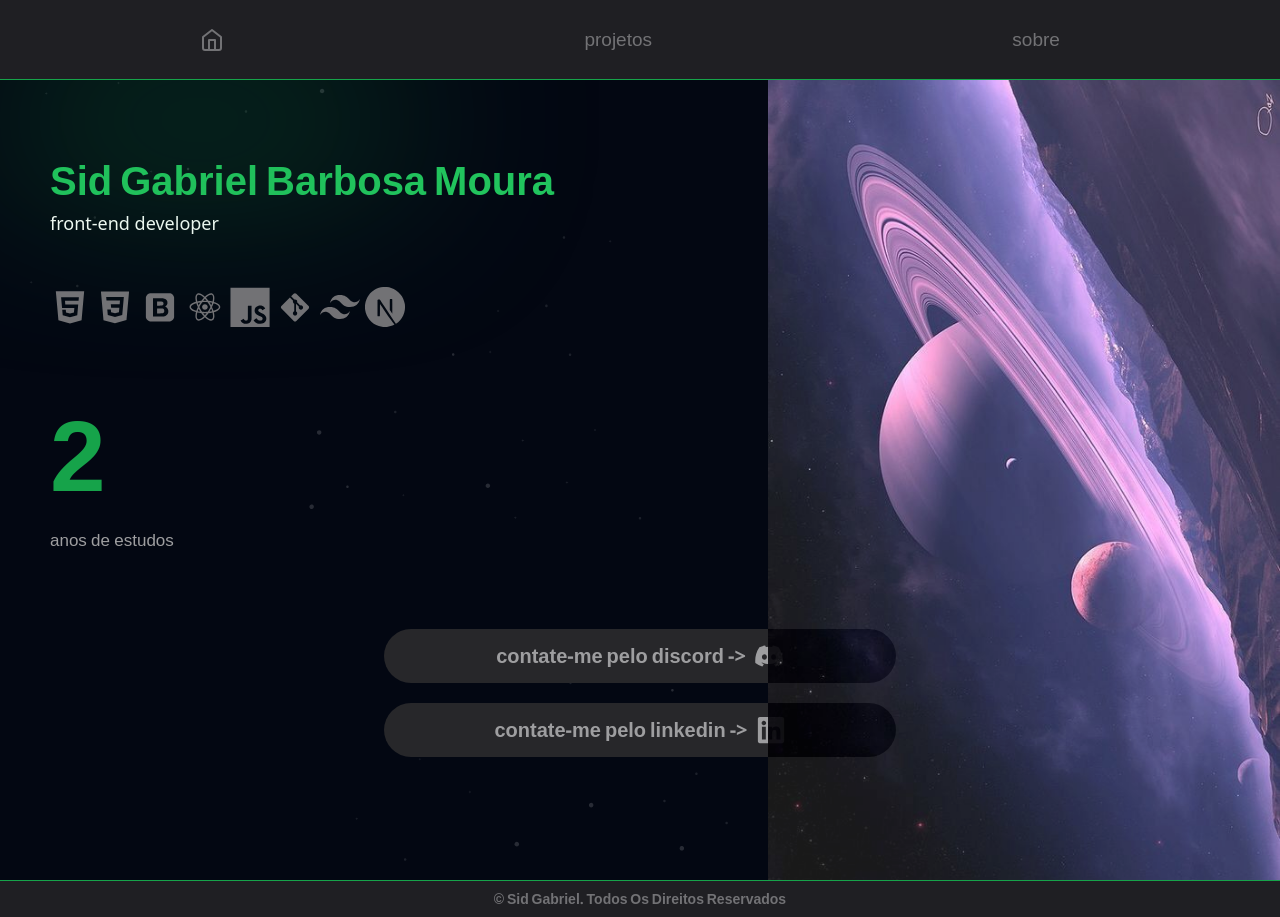
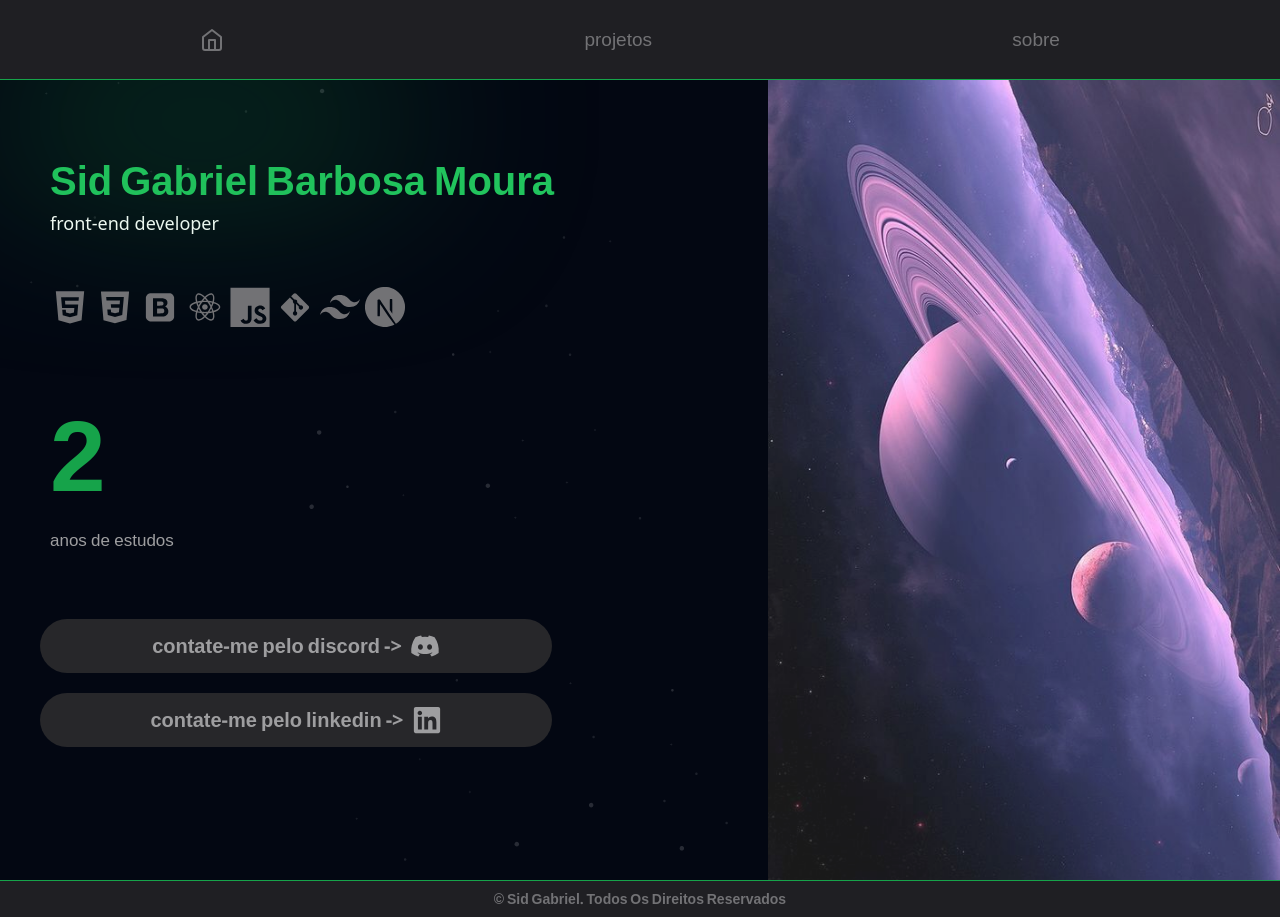
Before and after one commit to sidgabrielmoura/portfolio, a Next.js app: page / in a window 1280 px wide. Built offline with nearby package versions, Linux system fonts and the light colour scheme.

Commit message:
bug fixed

```diff
--- a/src/components/contactsHomePage.tsx
+++ b/src/components/contactsHomePage.tsx
@@ -3,7 +3,7 @@ import { FaDiscord, FaLinkedin } from "react-icons/fa";
 
 export function ContactsHomePage(){
     return(
-        <div className="h-[30vh] w-[100vw] mx-auto flex flex-col justify-center items-center">
+        <div className="h-[30vh] sm:w-[100vw] xl:w-[40vw] sm:mx-auto xl:mx-10 pb-5 flex flex-col justify-center items-center">
                 <div className="flex">
                     <Link href={"https://discord.gg/4hPMkwwn"} target="_blank" className="flex p-3 bg-zinc-800 rounded-full
                     hover:ml-10 transition-all duration-200 hover:drop-shadow-[0_0_20px_#358f28] xl:w-[40vw]
```
